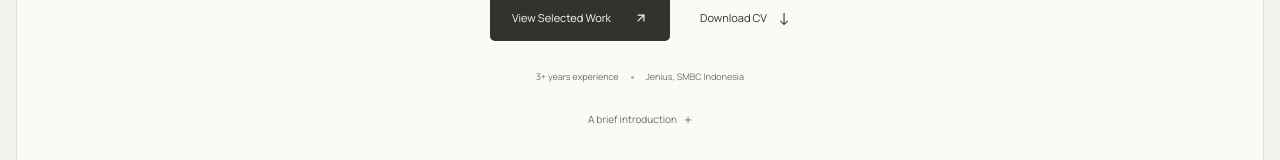
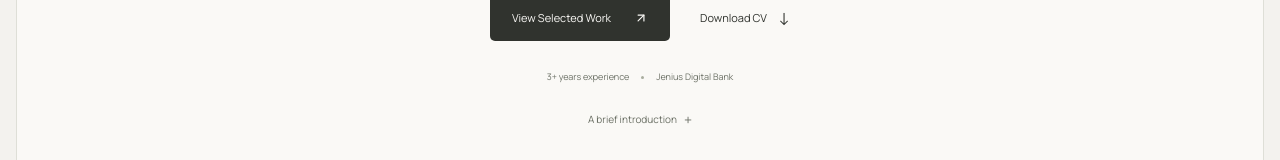
Before and after one commit to raihanirvana/portfolio-web, a Next.js app: page / in a window 1280 px wide. Shown: the part 480-640 px from the top of the page. Built offline with nearby package versions, Linux system fonts and the light colour scheme.

Commit message:
fix(portfolio): use Jenius Digital Bank consistently

```diff
--- a/components/portfolioHighlights/portfolioHighlights.component.tsx
+++ b/components/portfolioHighlights/portfolioHighlights.component.tsx
@@ -2,5 +2,5 @@ import type { PortfolioDictionary } from "@/content/locales/types";
 
 /** Renders the compact experience note. */
 export function HighlightsColumn({ content }: { content: PortfolioDictionary }) {
-  return <p className="hero-note"><span>{content.highlights.items[0]}</span><i aria-hidden="true" /><span>Jenius, SMBC Indonesia</span></p>;
+  return <p className="hero-note"><span>{content.highlights.items[0]}</span><i aria-hidden="true" /><span>{content.experience.company}</span></p>;
 }
--- a/content/locales/en.ts
+++ b/content/locales/en.ts
@@ -57,7 +57,7 @@ export const enDictionary: PortfolioDictionary = {
   },
 
   experience: {
-    company: "PT Bank SMBC Indonesia",
+    company: "Jenius Digital Bank",
     items: [
       "Built lending journeys across credit assessment, credit limits, Flexi Cash, Pay Later, and credit cards within Jenius mobile microfrontends and backend services.",
       "Developed React Native features with Redux, Apollo GraphQL, React Hook Form, shared components, and Flow; improved responsiveness through lazy queries, memoization, and reusable hooks.",
@@ -66,7 +66,7 @@ export const enDictionary: PortfolioDictionary = {
       "Tested mobile and backend changes with Jest, React Native Testing Library, Mocha, Chai, and Sinon; supported SIT/UAT, Jenkins/OpenShift releases, and New Relic monitoring.",
       "Acting Product Owner, Feb 2025–Mar 2026, alongside engineering: prepared PRDs and acceptance criteria, refined priorities, and coordinated stakeholders, testing, and release readiness.",
     ],
-    role: "Fullstack Engineer, Jenius Digital Banking",
+    role: "Fullstack Engineer, Jenius Digital Bank",
     subtitle: "Selected professional experience",
     title: "Experience",
     year: "Aug 2023 — Present",
--- a/content/locales/id.ts
+++ b/content/locales/id.ts
@@ -73,7 +73,7 @@ export const idDictionary: PortfolioDictionary = {
   },
 
   experience: {
-    company: "PT Bank SMBC Indonesia",
+    company: "Jenius Digital Bank",
     items: [
       "Mengembangkan fitur lending Jenius untuk pengajuan kredit, pengelolaan limit, Flexi Cash, Pay Later, dan kartu kredit pada aplikasi mobile dan layanan backend.",
       "Mengembangkan fitur React Native dengan Redux, Apollo GraphQL, React Hook Form, dan Flow. Menggunakan shared components, custom hooks, lazy queries, serta memoization.",
@@ -82,7 +82,7 @@ export const idDictionary: PortfolioDictionary = {
       "Menulis tes dengan Jest, React Native Testing Library, Mocha, Chai, dan Sinon. Mendukung SIT/UAT, deployment melalui Jenkins/OpenShift, serta monitoring dengan New Relic.",
       "Acting Product Owner (Feb 2025–Mar 2026), sekaligus engineer: menyusun PRD, backlog, dan acceptance criteria; mengoordinasikan stakeholder, SIT/UAT, dan rilis.",
     ],
-    role: "Fullstack Engineer, Jenius Digital Banking",
+    role: "Fullstack Engineer, Jenius Digital Bank",
     subtitle: "Pengalaman kerja",
     title: "Pengalaman",
     year: "Agu 2023 — Sekarang",
```
Also changed, not shown: 1 other file (tests, documents, lock files or other folders).
